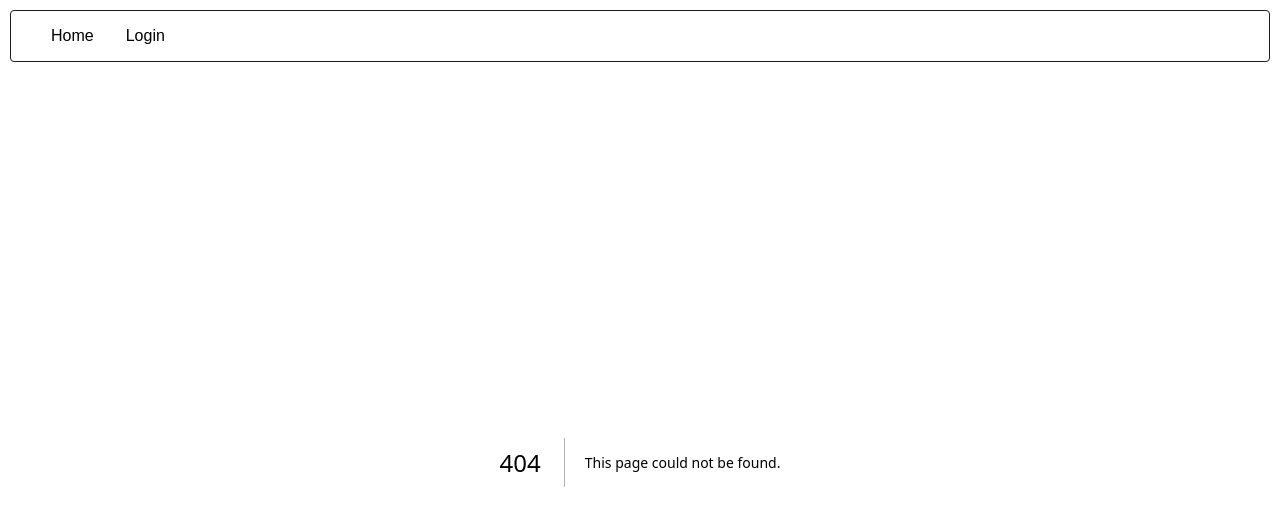
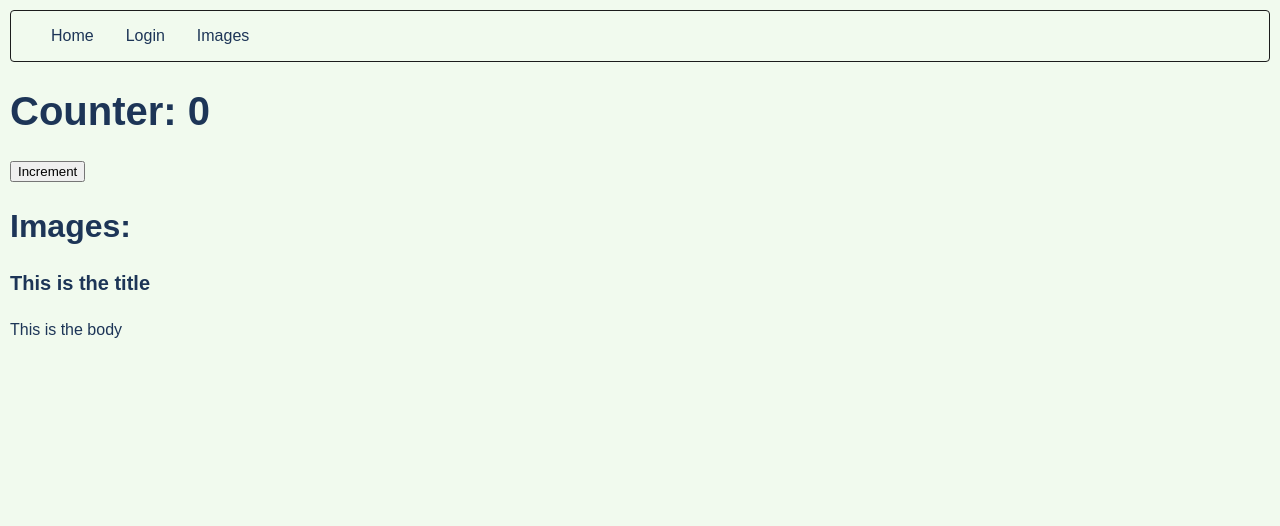
Before and after one commit to IvanJimenoRamirez/automatitzacio_i_visualitzacio_dun_data_lake, a Next.js app: page /images in a window 1280 px wide. Before the commit this address had no page. Shown: the top 526 px of the page. Built offline with nearby package versions, Linux system fonts and the light colour scheme.

Commit message:
First steps into client rendering && incremental static generation

```diff
--- /dev/null
+++ b/app/images/[id]/page.jsx
@@ -0,0 +1,4 @@
+export default function Image({params}) {
+    const {id} = params
+    return <h1>This is the image {id}</h1>
+}
--- /dev/null
+++ b/app/images/layout.jsx
@@ -0,0 +1,10 @@
+import { Counter } from '../../components/Counter'
+
+export default function ImageLayout({ children }) {
+    return (
+        <div>
+            <Counter />
+            {children}
+        </div>
+    )
+}
--- /dev/null
+++ b/app/images/page.jsx
@@ -0,0 +1,19 @@
+import Link from 'next/link'
+export default function ImagesPage() {
+    let post = {
+        id: 1,
+        title: "This is the title",
+        body: "This is the body"
+    }
+    return (
+        <div>
+            <h2>Images:</h2>
+            <article>
+                <Link href="/images/[id]" as={`/images/${post.id}`}>
+                    <h4>{post.title}</h4>
+                    <p>{post.body}</p>
+                </Link>
+            </article>
+        </div>
+    )
+}
--- a/app/layout.js
+++ b/app/layout.js
@@ -1,4 +1,4 @@
-import { Navigation } from "./components/Navigation";
+import { Navigation } from "../components/Navigation";
 // Global styles
 import "../styles/globals.css";
 
--- a/app/page.jsx
+++ b/app/page.jsx
@@ -1,7 +1,7 @@
  export default function HomePage () {
     return (
         <div>
-        <h1>Home page4 </h1>
+        <h1>Home page </h1>
         </div>
     )
 }
--- /dev/null
+++ b/components/Counter.jsx
@@ -0,0 +1,13 @@
+'use client'
+
+import React, { useState } from 'react'
+
+export function Counter() {
+    const [count, setCount] = useState(0)
+    return (
+        <div>
+            <h1>Counter: {count}</h1>
+            <button onClick={() => setCount(count + 1)}>Increment</button>
+        </div>
+    )
+}
--- a/app/components/Navigation.jsx
+++ b/components/Navigation.jsx
@@ -10,6 +10,10 @@ const links = [
     label: "Login",
     route: "/login",
   },
+  {
+    label: "Images",
+    route: "/images",
+  }
 ];
 
 export function Navigation() {
```
Also changed, not shown: components/Navigation.module.css (renamed from app/components/Navigation.module.css).
